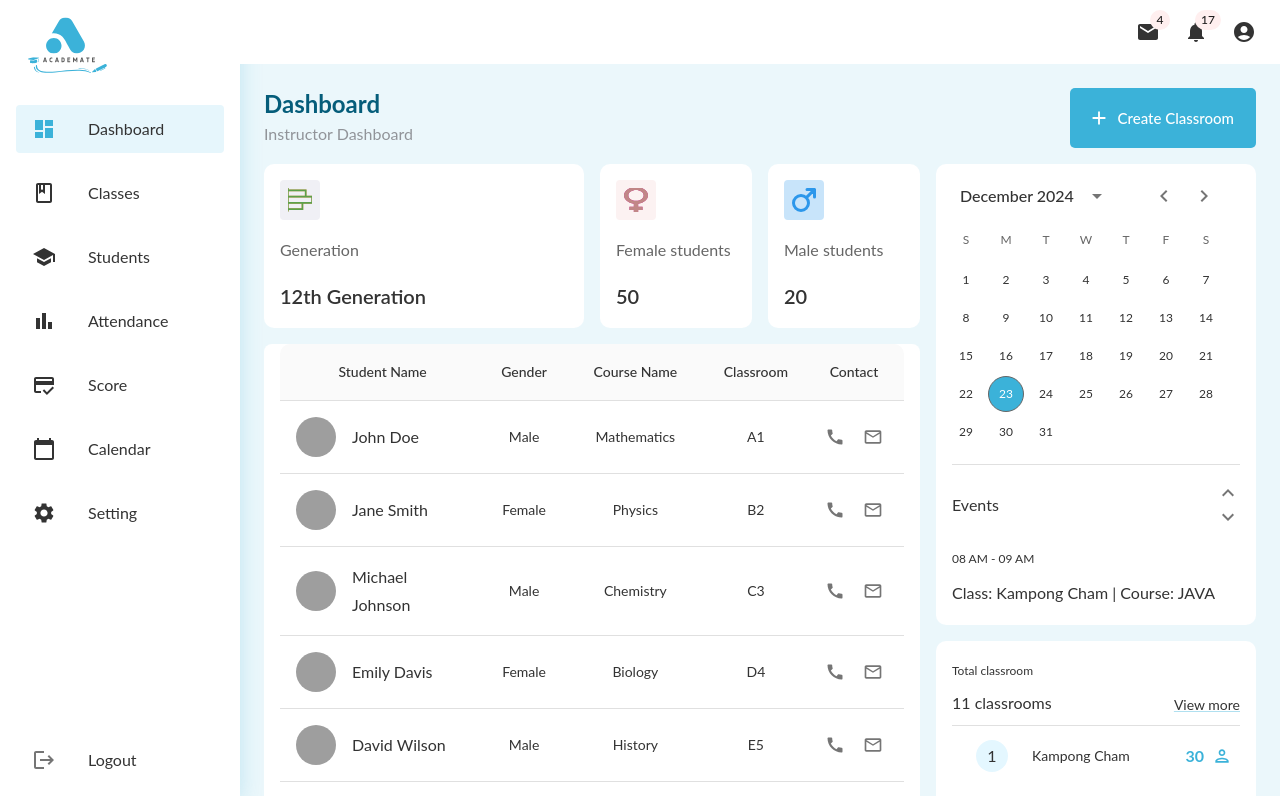
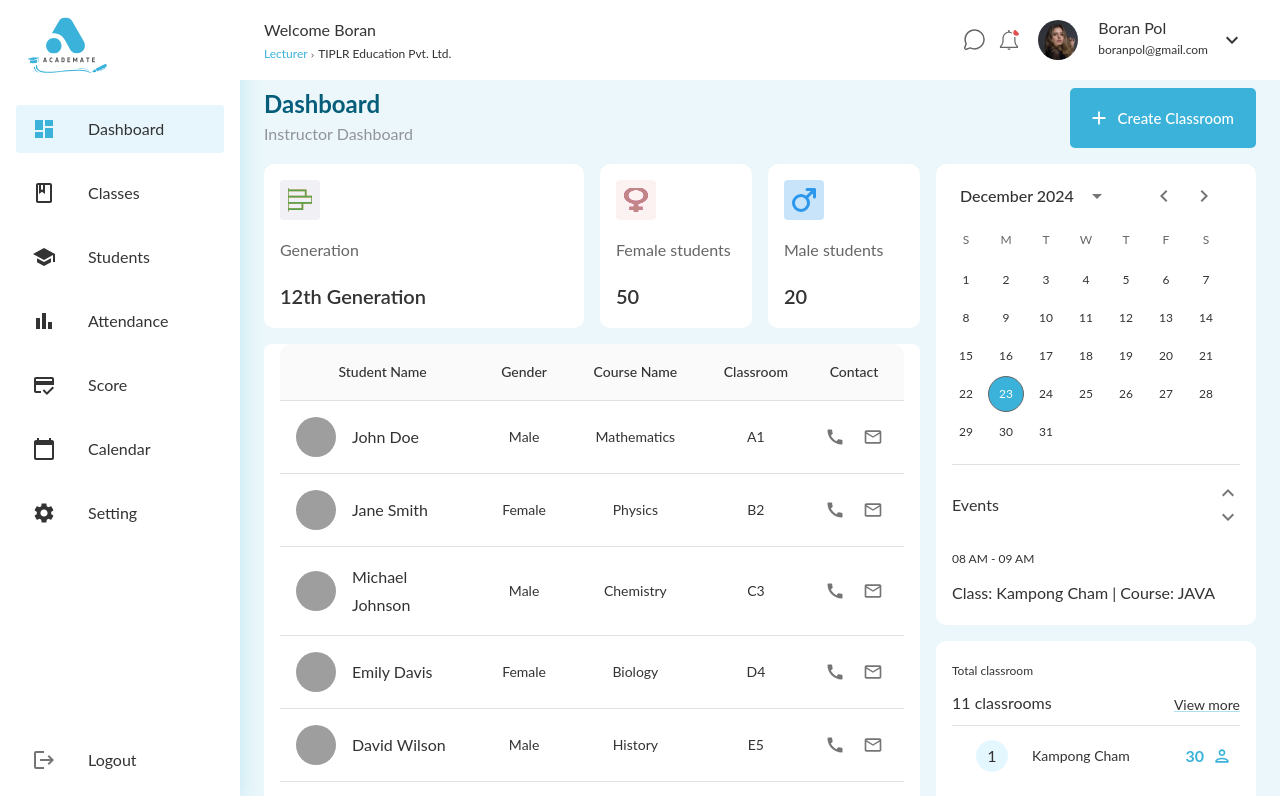
Before and after one commit to chornrithborey/dgc-academate, a React (Create React App) app: page / in a window 1280 px wide. Shown: the top 796 px of the page. Built offline with nearby package versions, Linux system fonts and the light colour scheme; grey boxes are pictures that could not be loaded.

Commit message:
imp: app bar

```diff
--- a/src/layouts/header.tsx
+++ b/src/layouts/header.tsx
@@ -6,9 +6,13 @@ import {
   IconButton,
   Badge,
   Box,
+  Typography,
+  Stack,
+  Avatar,
 } from "@mui/material";
 import {
-  Mail as MailIcon,
+  KeyboardArrowDownOutlined as ArrowDownIcon,
+  ArrowForwardIosOutlined as ArrowForwardIcon,
   Notifications as NotificationsIcon,
   AccountCircle,
   MoreVert as MoreIcon,
@@ -49,23 +53,46 @@ const Header: React.FC<{ open: boolean }> = ({ open }) => (
     elevation={0}
     position="fixed"
   >
-    <Toolbar>
-      <Box sx={{ flexGrow: 1 }} />
-      <Box sx={{ display: { xs: "none", md: "flex" } }}>
-        <IconButton size="large" aria-label="show 4 new mails" color="inherit">
-          <Badge badgeContent={4} color="error">
-            <MailIcon />
-          </Badge>
+    <Toolbar sx={{
+      p:1,
+      justifyContent: "space-between" }}>
+      <Stack>
+        <Typography
+        variant="subtitle1" noWrap component="div" sx={{ textAlign: "left" }}>
+          Welcome Boran
+        </Typography>
+        <Typography variant="caption" noWrap component="div" sx={{ textAlign: "left" }}>
+          <Box component="span" sx={{ color: "primary.main" }}>Lecturer</Box> <ArrowForwardIcon
+          sx={{
+            fontSize: "5px",
+            verticalAlign: "middle" }}
+          /> TIPLR Education Pvt. Ltd.
+        </Typography>
+      </Stack>
+      <Box sx={{ display: "flex", alignItems: "center" }}>
+        <IconButton size="small" aria-label="show 4 new mails" color="inherit">
+          <Avatar
+            sx={{
+              p: 0.2,
+              width: 25,
+              height: 25,
+            }}
+            alt="message icon"
+            src="../assets/header/message-icon.svg"
+          />
         </IconButton>
-        <IconButton
-          size="large"
-          aria-label="show 17 new notifications"
-          color="inherit"
-        >
-          <Badge badgeContent={17} color="error">
-            <NotificationsIcon />
-          </Badge>
+        <IconButton size="small" aria-label="show 4 new mails" color="inherit">
+          <Avatar
+            sx={{
+              p: 0.2,
+              width: 25,
+              height: 25,
+            }}
+            alt="message icon"
+            src="../assets/header/notification-icon.svg"
+          />
         </IconButton>
+        <Stack direction="row" alignItems="center" spacing={1}>
           <IconButton
             size="large"
             edge="end"
@@ -73,17 +100,28 @@ const Header: React.FC<{ open: boolean }> = ({ open }) => (
             aria-haspopup="true"
             color="inherit"
           >
-          <AccountCircle />
+            <Avatar
+              sx={{}}
+              alt="message icon"
+              src="../assets/setting/avatar.svg"
+            />
           </IconButton>
+            <Box sx={{ textAlign: "left" }}>
+            <Typography variant="subtitle1" sx={{ lineHeight: 1 }}>
+              Boran Pol
+            </Typography>
+            <Typography variant="caption" sx={{ lineHeight: 1 }}>
+              boranpol@gmail.com
+            </Typography>
             </Box>
-      <Box sx={{ display: { xs: "flex", md: "none" } }}>
+        </Stack>
         <IconButton
           size="large"
           aria-label="show more"
           aria-haspopup="true"
           color="inherit"
         >
-          <MoreIcon />
+          <ArrowDownIcon />
         </IconButton>
       </Box>
     </Toolbar>
```
Also changed, not shown: public/assets/header/message-icon.svg (added), public/assets/header/notification-icon.svg (added). Lines whose indentation alone changed are shown as unchanged.
